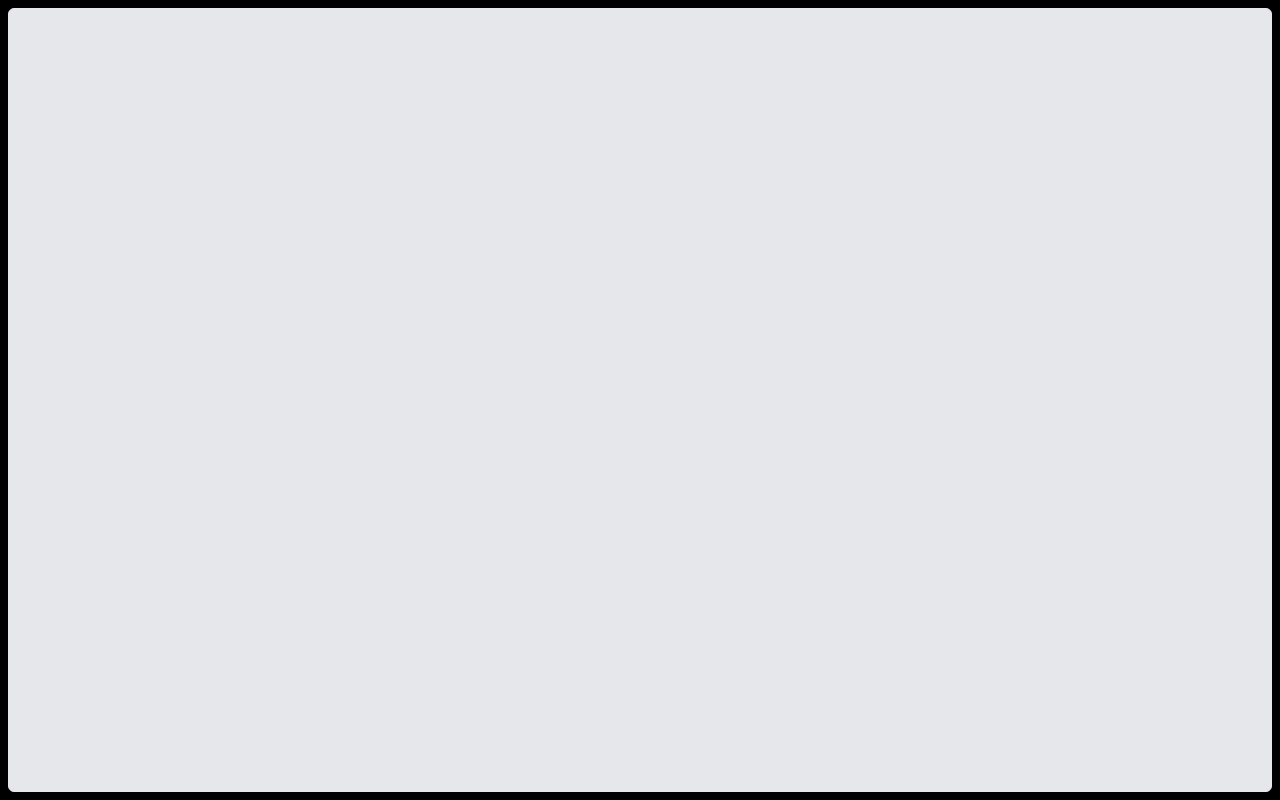
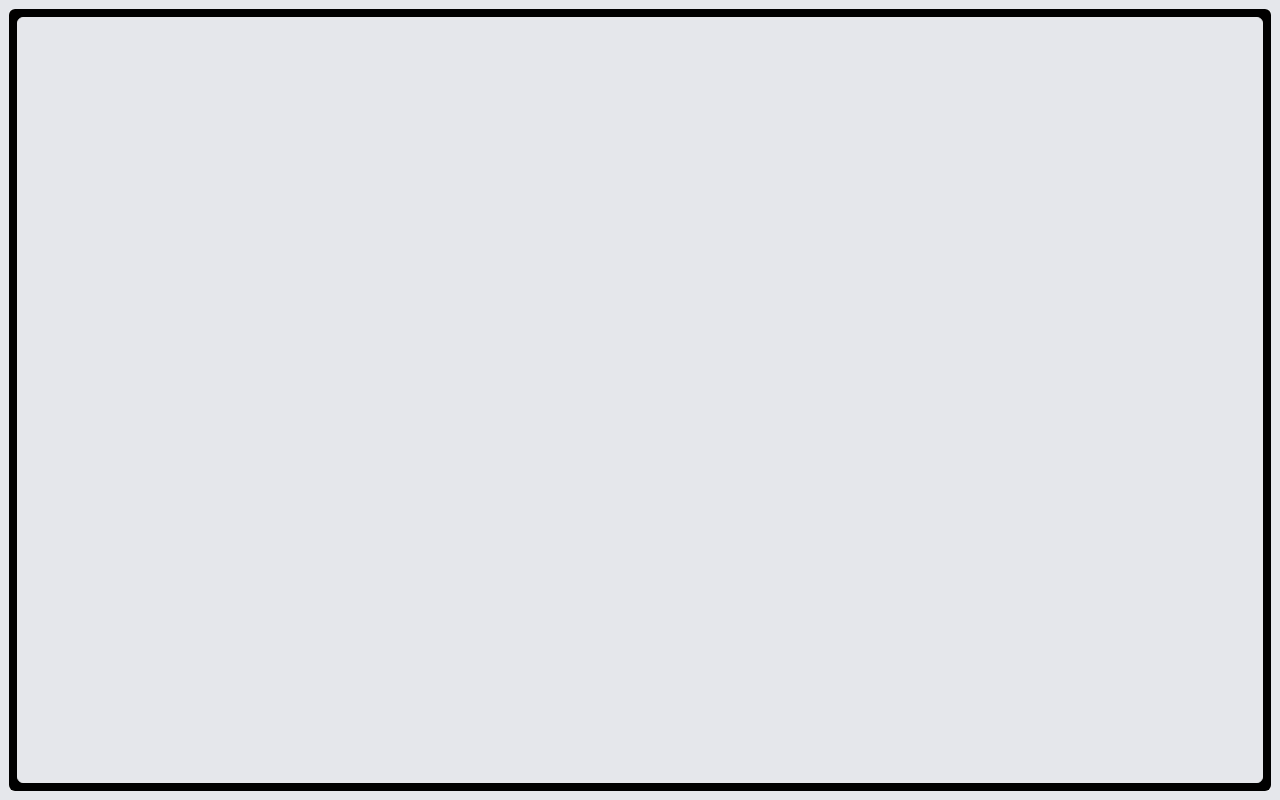
Before and after one commit to xezian/jasonleo.dev, a React (Vite) app: page /premises in a window 1280 px wide. Built offline with nearby package versions, Linux system fonts and the light colour scheme.

Commit message:
Not much but a start

```diff
--- a/src/main.tsx
+++ b/src/main.tsx
@@ -8,8 +8,9 @@ createRoot(document.getElementById("root")!).render(
   <StrictMode>
     <BrowserRouter>
       <Routes>
-        <Route path="/" element={<Home />} />
-        <Route path="premises" element={<Premises />} />
+        <Route path="/" element={<Home />}>
+          <Route path="premises" element={<Premises />} />
+        </Route>
       </Routes>
     </BrowserRouter>
   </StrictMode>
--- a/src/pages/Home.tsx
+++ b/src/pages/Home.tsx
@@ -1,9 +1,12 @@
 import { FC } from "react";
+import { Outlet } from "react-router";
 
 export const Home: FC = () => {
   return (
     <div className="p-2 w-screen h-screen flex flex-wrap gap-2 bg-gray-200">
-      <div className="w-full h-full rounded-md border bg-white"></div>
+      <div className="w-full h-full rounded-md border bg-white">
+        <Outlet />
+      </div>
     </div>
   );
 };
--- a/src/pages/Premises.tsx
+++ b/src/pages/Premises.tsx
@@ -2,7 +2,7 @@ import { FC } from "react";
 
 export const Premises: FC = () => {
   return (
-    <div className="p-2 w-screen h-screen flex flex-wrap gap-2 bg-black">
+    <div className="p-2 w-full h-full flex flex-wrap gap-2 bg-black rounded-md">
       <div className="w-full h-full rounded-md border bg-gray-200"></div>
     </div>
   );
```
